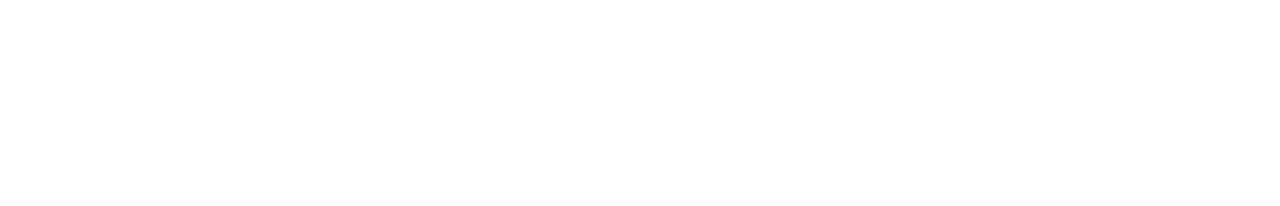
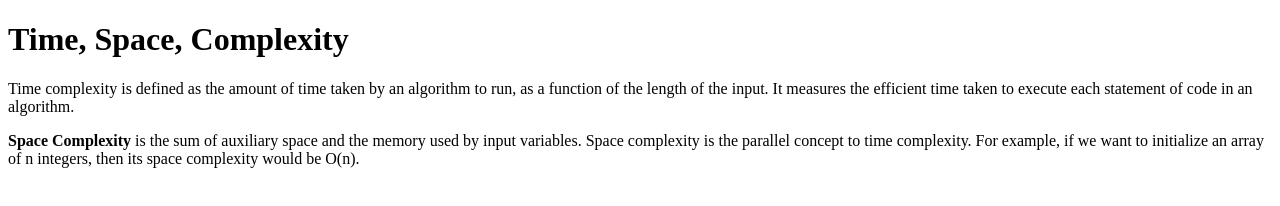
Before and after one commit to acciojob/time-and-space-complexity-iamanudeep22, a website: page main.html in a window 1280 px wide. Drawn offline with Linux system fonts and the light colour scheme.

Commit message:
created a submission

```diff
--- a/main.html
+++ b/main.html
@@ -8,6 +8,9 @@
 
 <body>
 	<!-- the entire body must be written by student -->
+	<h1>Time, Space, Complexity</h1>
+	<p>Time complexity is defined as the amount of time taken by an algorithm to run, as a function of the length of the input. It measures the efficient time taken to execute each statement of code in an algorithm.</p>
+	<p><b>Space Complexity</b> is the sum of auxiliary space and the memory used by input variables. Space complexity is the parallel concept to time complexity. For example, if we want to initialize an array of n integers, then its space complexity would be O(n).</p>
     <script type="text/javascript" src="./script.js">
 </script>
 
```
